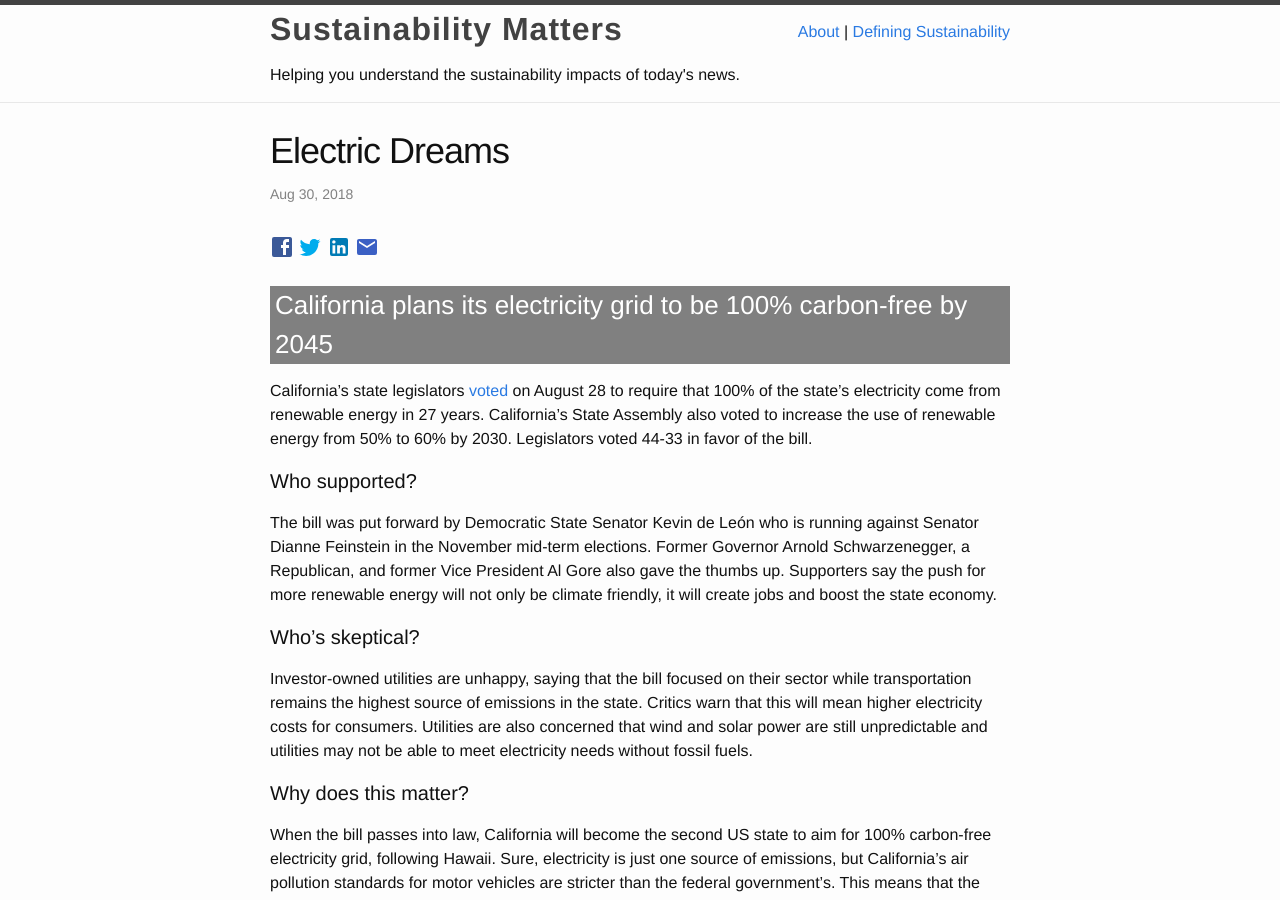
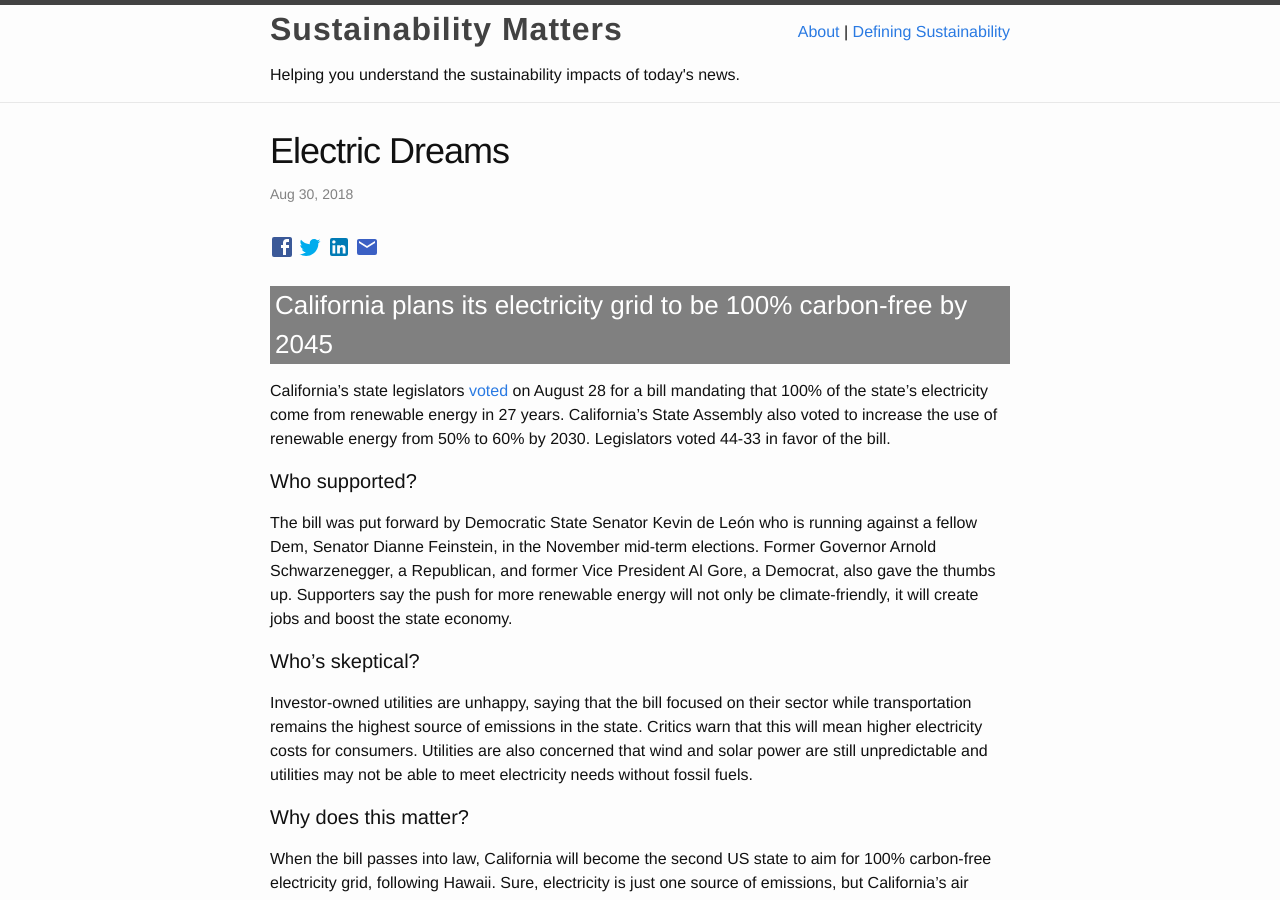
Before and after one commit to Sparkleleuk/Sustainability_Matters, a Jekyll site: the page built from _posts/2018-08-30-california.markdown, in a window 1280 px wide and 900 px high. Built offline with Jekyll 4.4.1, drawn with Linux system fonts in a browser that asks for light colours.

Commit message:
fix post

```diff
--- a/_posts/2018-08-30-california.markdown
+++ b/_posts/2018-08-30-california.markdown
@@ -7,11 +7,11 @@ categories: [Environment]
 
 ### California plans its electricity grid to be 100% carbon-free by 2045
 
-California's state legislators <a href="https://www.nytimes.com/2018/08/28/business/energy-environment/california-clean-energy.html?rref=collection%2Fsectioncollection%2Fbusiness&action=click&contentCollection=business&region=rank&module=package&version=highlights&contentPlacement=13&pgtype=sectionfront" target="_blank">voted</a> on August 28 to require that 100% of the state's electricity come from renewable energy in 27 years. California's State Assembly also voted to increase the use of renewable energy from 50% to 60% by 2030. Legislators voted 44-33 in favor of the bill.
+California's state legislators <a href="https://www.nytimes.com/2018/08/28/business/energy-environment/california-clean-energy.html?rref=collection%2Fsectioncollection%2Fbusiness&action=click&contentCollection=business&region=rank&module=package&version=highlights&contentPlacement=13&pgtype=sectionfront" target="_blank">voted</a> on August 28 for a bill mandating that 100% of the state's electricity come from renewable energy in 27 years. California's State Assembly also voted to increase the use of renewable energy from 50% to 60% by 2030. Legislators voted 44-33 in favor of the bill.
 
 #### Who supported?
 
-The bill was put forward by Democratic State Senator Kevin de León who is running against Senator Dianne Feinstein in the November mid-term elections. Former Governor Arnold Schwarzenegger, a Republican, and former Vice President Al Gore also gave the thumbs up. Supporters say the push for more renewable energy will not only be climate friendly, it will create jobs and boost the state economy.
+The bill was put forward by Democratic State Senator Kevin de León who is running against a fellow Dem, Senator Dianne Feinstein, in the November mid-term elections. Former Governor Arnold Schwarzenegger, a Republican, and former Vice President Al Gore, a Democrat, also gave the thumbs up. Supporters say the push for more renewable energy will not only be climate-friendly, it will create jobs and boost the state economy.
 
 #### Who's skeptical?
 
```
